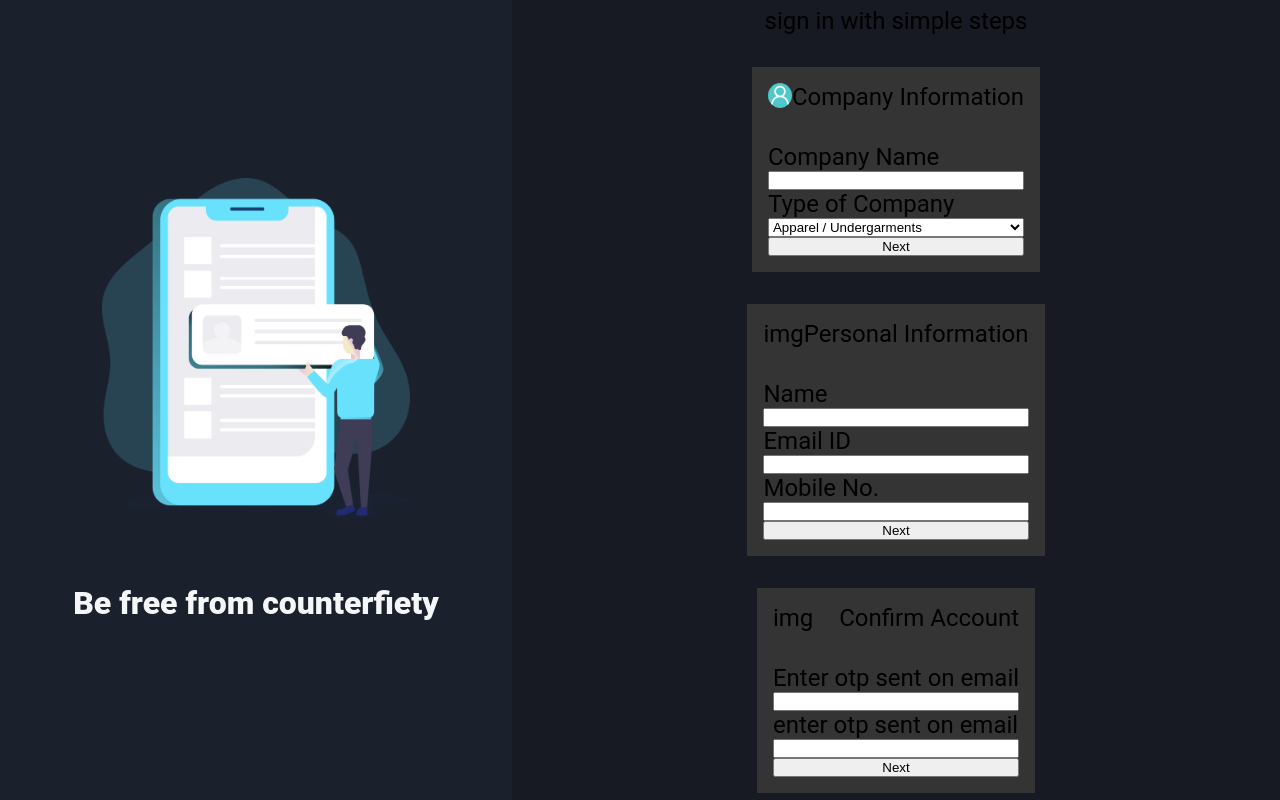
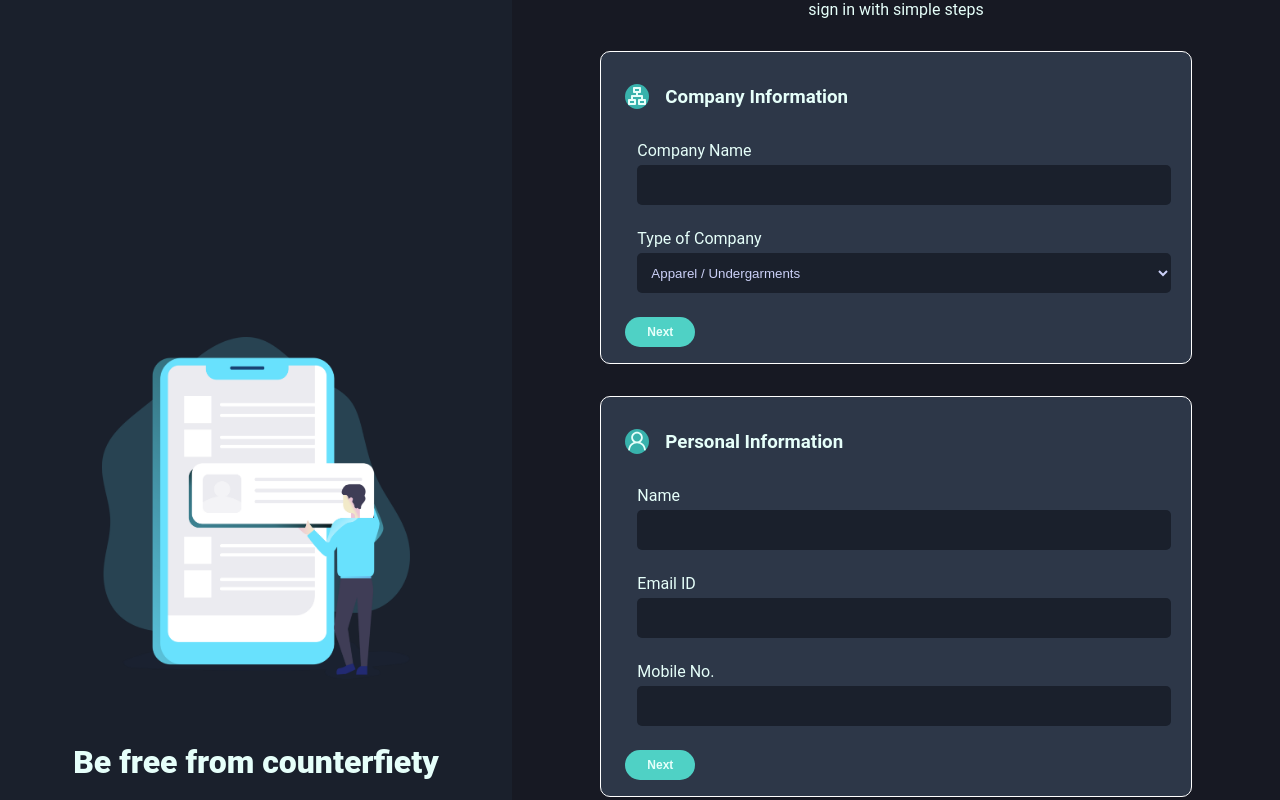
Before and after one commit to shaarangg/feit-frontend, a React (Create React App) app: page / in a window 1280 px wide. Shown: the top 800 px of the page. Built offline with nearby package versions, Linux system fonts and the light colour scheme.

Commit message:
feat: Register companies styling

```diff
--- a/src/App.scss
+++ b/src/App.scss
@@ -15,7 +15,6 @@
         max-width: 900px;
     }
     .text {
-        color: #f5f6f7;
         font-size: 2rem;
         font-weight: 800;
     }
@@ -26,21 +25,26 @@
     justify-content: center;
     align-items: center;
     gap: 2rem;
-    font-size: 1.5rem;
     background-color: #171923;
     .comp {
         display: flex;
         flex-flow: column;
-        gap: 2rem;
-        padding: 1rem;
-        background-color: #343434;
+        // gap: 2rem;
+        background-color: #2d3748;
+        border-radius: 10px;
+        border: 1px white solid;
         .peak {
             display: flex;
             flex-flow: row;
-            justify-content: space-between;
+            justify-content: flex-start;
+            align-items: center;
+            column-gap: 1rem;
+            margin: 2rem 1.5rem;
+            font-size: 1rem;
             .icontainer {
                 border-radius: 50%;
-                background-color: #4ec8ca;
+                background-color: #38b2ac;
+                font-size: 1.5rem;
                 width: 25x;
                 height: 25px;
                 svg {
@@ -51,6 +55,53 @@
         .form {
             display: flex;
             flex-flow: column;
+            gap: 1.5rem;
+            align-items: baseline;
+            margin: 0rem 1rem;
+            button {
+                background-color: #4fd1c5;
+                border: none;
+                padding: 0.5rem 0.75rem;
+                font-weight: 600;
+                border-radius: 25px;
+                font-size: 0.75rem;
+                margin: 0rem 0.5rem 1rem 0.5rem;
+                width: 70px;
+                cursor: pointer;
+                &:disabled {
+                    cursor: not-allowed;
+                    // pointer-events: none;
+                }
+            }
+            .form-fields {
+                display: flex;
+                flex-flow: column;
+                padding: 0rem 0.75rem;
+                width: 100%;
+                label {
+                    margin-bottom: 5px;
+                }
+                input {
+                    background-color: #1a202c;
+                    color: #cbd0f7;
+                    border: none;
+                    height: 40px;
+                    width: 40em;
+                    padding: 0 10px;
+                    outline: none;
+                    border-radius: 5px;
+                }
+                select {
+                    background-color: #1a202c;
+                    color: #cbd0f7;
+                    border: none;
+                    height: 40px;
+                    width: 40em;
+                    padding: 0 10px;
+                    outline: none;
+                    border-radius: 5px;
+                }
+            }
         }
     }
 }
--- a/src/Index.scss
+++ b/src/Index.scss
@@ -19,7 +19,7 @@ $radius: 2px;
     box-sizing: border-box;
     text-decoration: none;
     transition: $transition;
-    // color: $clr-white;
+    color: #e6fffa;
 }
 .App {
     height: 100vh;
--- a/src/components/RightSignUp.jsx
+++ b/src/components/RightSignUp.jsx
@@ -1,5 +1,8 @@
 import { useState } from "react";
 import { AiOutlineUser } from "react-icons/ai";
+import { GrOrganization } from "react-icons/gr";
+import { RiOrganizationChart } from "react-icons/ri";
+import { GiConfirmed } from "react-icons/gi";
 function RightSignUp() {
     const [user, setUser] = useState({
         cname: "",
@@ -14,13 +17,16 @@ function RightSignUp() {
             <div className="comp">
                 <div className="peak">
                     <div className="icontainer">
-                        <AiOutlineUser />
+                        <RiOrganizationChart />
                     </div>
-                    <div>Company Information</div>
+                    <h3>Company Information</h3>
                 </div>
                 <div className="form">
+                    <div className="form-fields">
                         <label htmlFor="cname">Company Name</label>
                         <input type="text" name="cname" id="cname" onChange={(e) => setUser({ ...user, cname: e.target.value })} value={user.cname} />
+                    </div>
+                    <div className="form-fields">
                         <label htmlFor="ctype">Type of Company</label>
                         <select id="ctype" name="ctype" onChange={(e) => setUser({ ...user, ctype: e.target.value })} value={user.ctype}>
                             <option>Apparel / Undergarments</option>
@@ -38,35 +44,50 @@ function RightSignUp() {
                             <option>Toy Shops</option>
                             <option>Other</option>
                         </select>
+                    </div>
                     <button>Next</button>
                 </div>
             </div>
             <div className="comp">
                 <div className="peak">
-                    <div>img</div>
-                    <div>Personal Information</div>
+                    <div className="icontainer">
+                        <AiOutlineUser />
+                    </div>
+                    <h3>Personal Information</h3>
                 </div>
                 <div className="form">
+                    <div className="form-fields">
                         <label htmlFor="ename">Name</label>
                         <input type="text" name="ename" id="ename" onChange={(e) => setUser({ ...user, ename: e.target.value })} value={user.ename} />
+                    </div>
+                    <div className="form-fields">
                         <label htmlFor="email">Email ID</label>
                         <input type="email" name="email" id="email" onChange={(e) => setUser({ ...user, email: e.target.value })} value={user.email} />
+                    </div>
+                    <div className="form-fields">
                         <label htmlFor="number">Mobile No.</label>
                         <input type="tel" name="number" id="number" onChange={(e) => setUser({ ...user, mobile: e.target.value })} value={user.mobile} />
+                    </div>
                     <button>Next</button>
                 </div>
             </div>
             <div className="comp">
                 <div className="peak">
-                    <div>img</div>
-                    <div>Confirm Account</div>
+                    <div className="icontainer">
+                        <GiConfirmed />
+                    </div>
+                    <h3>Confirm Account</h3>
                 </div>
                 <div className="form">
+                    <div className="form-fields">
                         <label htmlFor="otpe">Enter otp sent on email</label>
                         <input type="number" name="otpe" id="otpe" />
+                    </div>
+                    <div className="form-fields">
                         <label htmlFor="otpn">enter otp sent on email</label>
                         <input type="number" name="otpn" id="otpn" />
                         <button>Next</button>
+                    </div>
                 </div>
             </div>
         </div>
```
Lines whose indentation alone changed are shown as unchanged.
